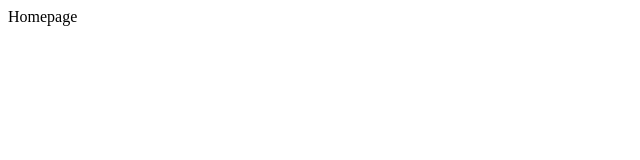
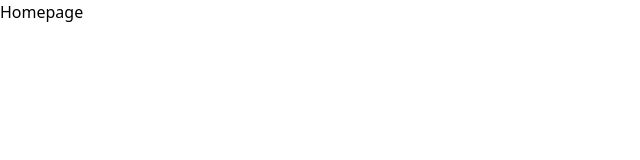
Before and after one commit to jirkavrba/tea-party, a Vue app in the folder src/main/resources/client/: page /#/ in a window 1280 px wide. Shown: the top 160 px of the page, without its empty margins (0-640 px from the left). Built offline with nearby package versions, Linux system fonts and the light colour scheme.

Commit message:
Add tailwindcss framework with JIT support enabled

```diff
--- a/src/main/resources/client/package.json
+++ b/src/main/resources/client/package.json
@@ -13,6 +13,9 @@
   },
   "devDependencies": {
     "@vitejs/plugin-vue": "^1.9.3",
+    "autoprefixer": "^10.4.0",
+    "postcss": "^8.3.11",
+    "tailwindcss": "^2.2.19",
     "vite": "^2.6.4"
   }
 }
--- /dev/null
+++ b/src/main/resources/client/postcss.config.js
@@ -0,0 +1,6 @@
+module.exports = {
+  plugins: {
+    tailwindcss: {},
+    autoprefixer: {},
+  },
+}
--- /dev/null
+++ b/src/main/resources/client/src/index.css
@@ -0,0 +1,3 @@
+@tailwind base;
+@tailwind components;
+@tailwind utilities;
--- a/src/main/resources/client/src/main.js
+++ b/src/main/resources/client/src/main.js
@@ -3,6 +3,8 @@
 import store from "./store"
 import router from "./router";
 
+import "./index.css";
+
 createApp(App)
     .use(store)
     .use(router)
--- /dev/null
+++ b/src/main/resources/client/tailwind.config.js
@@ -0,0 +1,18 @@
+const colors = require("tailwindcss/colors")
+
+module.exports = {
+  purge: ['./index.html', './src/**/*.{vue,js,ts,jsx,tsx}'],
+  darkMode: false, // or 'media' or 'class'
+  theme: {
+    extend: {
+      colors: {
+        green: colors.lime
+      }
+    },
+  },
+  jit: true,
+  variants: {
+    extend: {},
+  },
+  plugins: [],
+}
```
Also changed, not shown: 1 other file (tests, documents, lock files or other folders).
